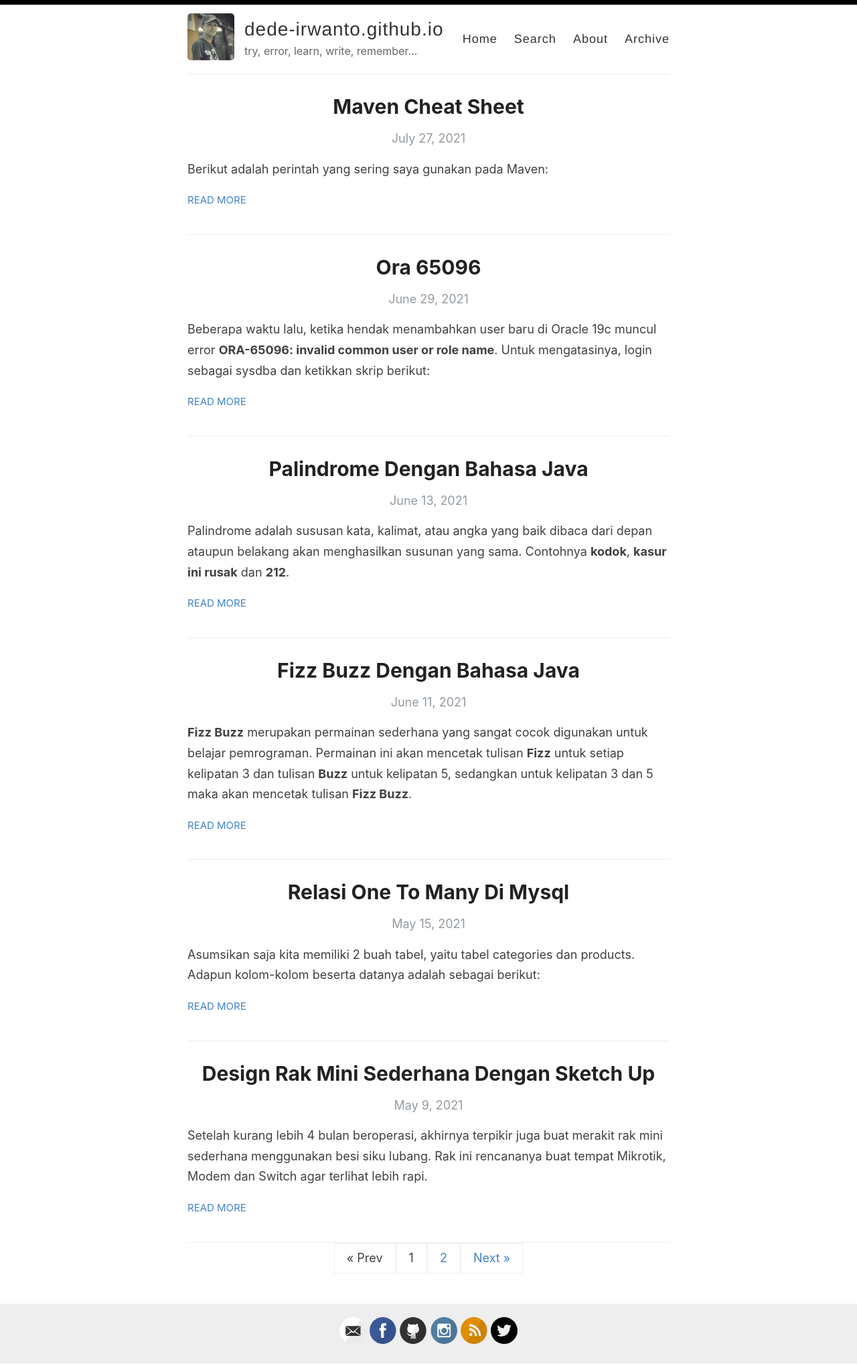
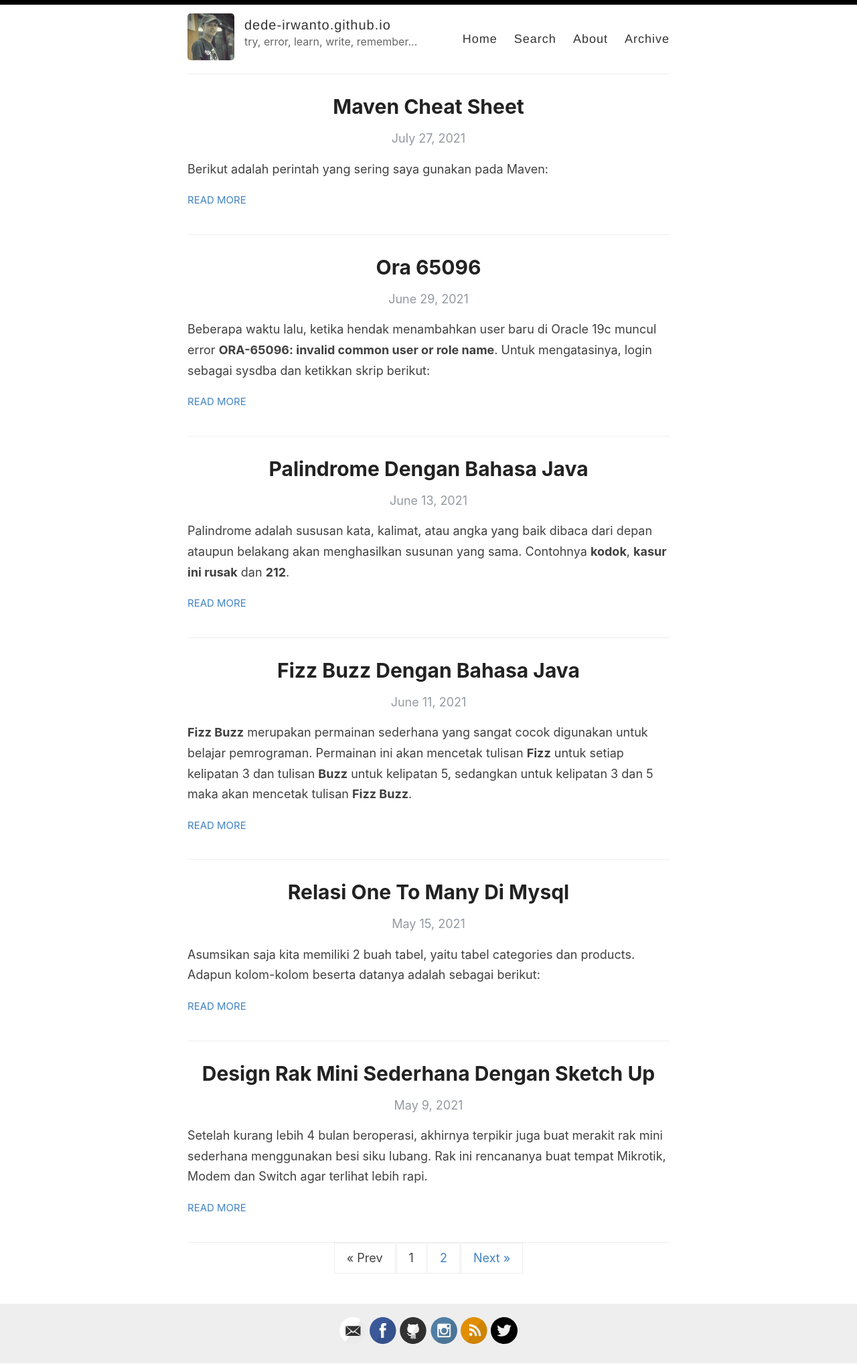
Before and after one commit to dede-irwanto/dede-irwanto.github.io, a Jekyll site: the page built from index.html, in a window 1280 px wide. Shown: the whole page at 67% size. Built offline with Jekyll 4.4.1, drawn with Linux system fonts in a browser that asks for light colours; the list of posts is cut into pages by our own code.

Commit message:
Update style.scss

```diff
--- a/assets/style.scss
+++ b/assets/style.scss
@@ -310,7 +310,7 @@ p > img {
   cursor: pointer;
   font-family: $helveticaNeue;
   font-weight: 300;
-  font-size: 28px;
+  font-size: 20px;
   letter-spacing: 1px;
   text-align: left;
 
```
